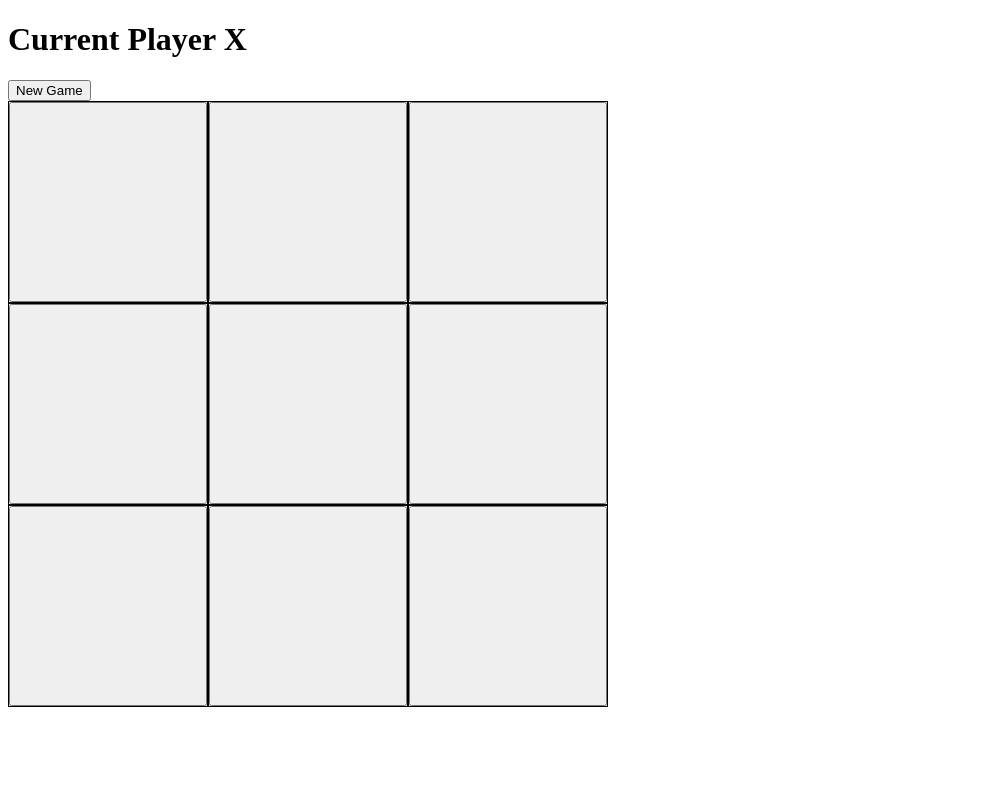
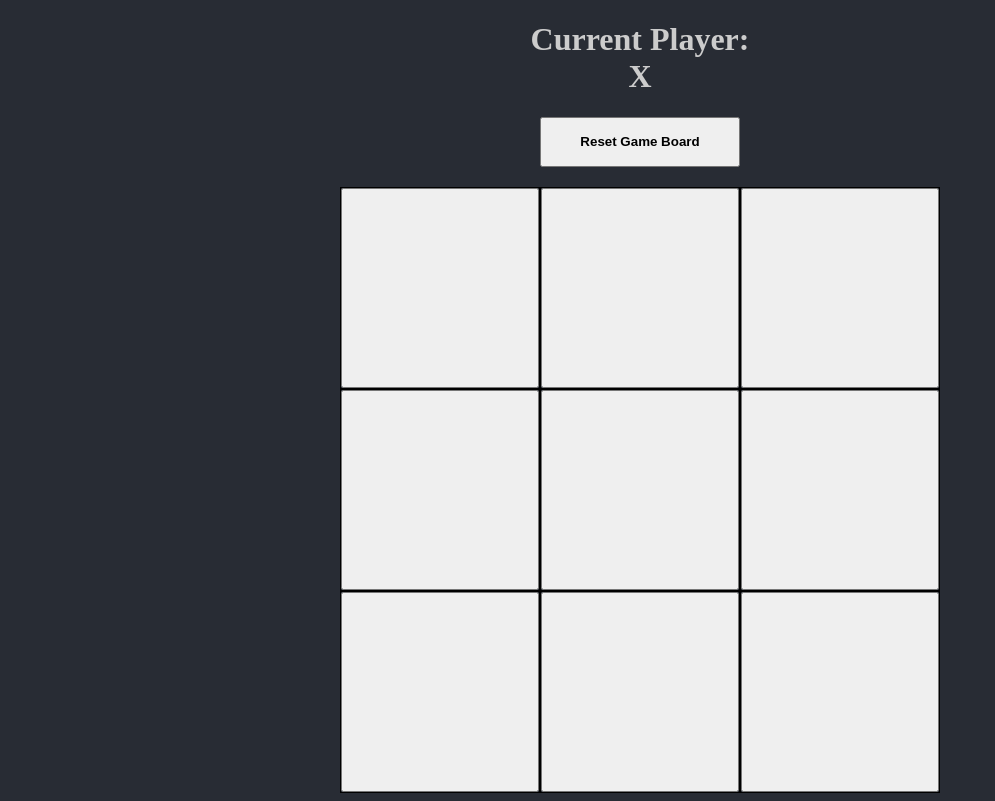
Before and after one commit to bjarn-hau/TicTacToe, an Angular app: page / in a window 1280 px wide. Shown: the whole page, without its empty margins (0-995 px from the left). Built offline with nearby package versions, Linux system fonts and the light colour scheme.

Commit message:
Updated CSS and HTML to look a bit nicer

```diff
--- a/src/app/gameboard/gameboard.component.html
+++ b/src/app/gameboard/gameboard.component.html
@@ -1,14 +1,24 @@
+<h1>
+    <ng-container *ngIf="winner; else elseif">The winner is
+        <br> <font [size]="+10"> {{winner}} </font> <br>
+        Congratulations!!!
+    </ng-container>
+    <ng-template #elseif>
+        <ng-container *ngIf="draw; else else1">
+            The game ended in a Draw <br>
+            Want to play again? <br>
+            &darr;
+        </ng-container>
+    </ng-template>
+    <ng-template #else1>
+        Current Player: <br>
+        {{ currentPlayer }}
+    </ng-template>
+</h1>
 
-<h1>Current Player {{ currentPlayer }} </h1>
-<button (click)="setUpGame()">New Game</button>
-
-<h2 *ngIf="winner">The winner is Player: {{ winner}} </h2>
-<h2 *ngIf="draw">The Game ended in a Draw</h2>
+<button (click)="setUpGame()">Reset Game Board</button>
 
 <main>
-    <app-playtile *ngFor="let val of gameBoard; let i = index"
-    [value]="val"
-    (click)="pickTile(i)">
-
+    <app-playtile *ngFor="let val of gameBoard; let i = index" [value]="val" (click)="pickTile(i)">
     </app-playtile>
 </main>
--- a/src/app/gameboard/gameboard.component.scss
+++ b/src/app/gameboard/gameboard.component.scss
@@ -1,10 +1,32 @@
+h1 {
+    text-align: center;
+}
+
+h2 {
+    text-align: center;
+}
+
+font {
+    color: red;
+}
+
+button {
+    font-weight: bolder;
+    width: 200px;
+    height: 50px;
+    margin: auto;
+    display: block;
+    margin-bottom: 20px;
+}
 
 main {
     display: grid;
+    justify-content: center;
     grid-template-columns: 200px 200px 200px;
 }
 
 app-playtile {
+    text-align: center;
     border: 1px black solid;
     height: 200px;
 }
--- a/src/styles.scss
+++ b/src/styles.scss
@@ -1 +1,7 @@
 /* You can add global styles to this file, and also import other style files */
+
+
+body {
+    background-color: rgb(40, 44, 52);
+    color: rgb(204, 204, 204);
+}
```
